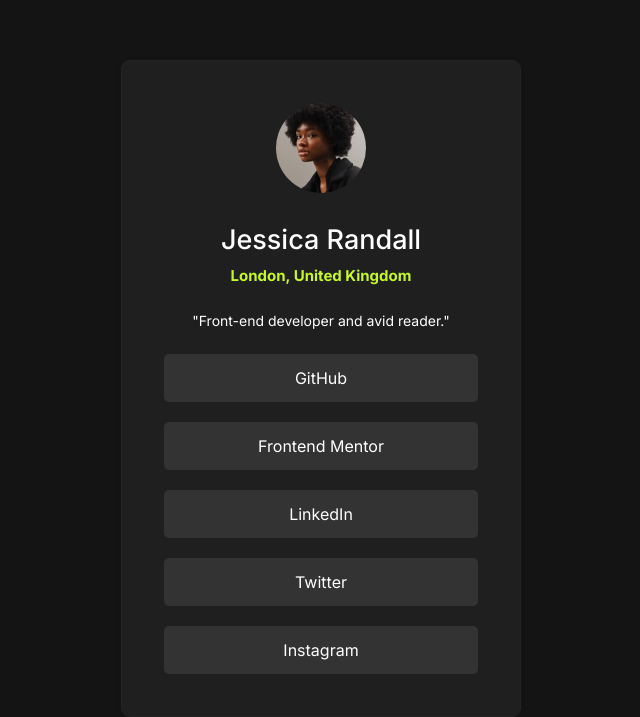
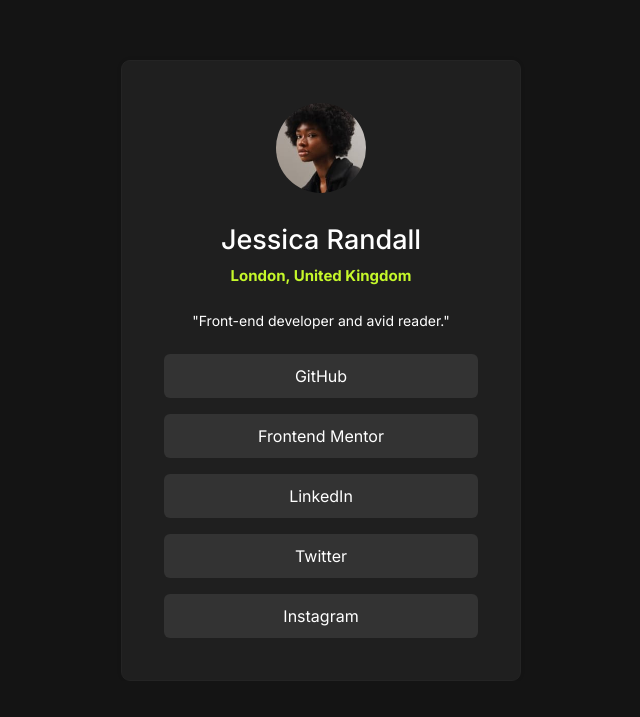
Before and after one commit to triciodevs/FM-Challenge-3, a plain HTML site: page index.html in a window 1280 px wide. Shown: the part 120-837 px from the top of the page, without its empty margins (319-959 px from the left). After the commit the page ends 801 px from the top, so only its background shows below. Drawn offline with Linux system fonts and the light colour scheme.

Commit message:
Update solution to FM-Challenge-3

```diff
--- a/css/style.css
+++ b/css/style.css
@@ -20,7 +20,7 @@
    body {
      background-color: #141414;
      color: #ffffff;
-     font-family: inter;
+     font-family: inter, sans-serif;
    }
 
 
@@ -99,7 +99,7 @@
      align-items: center;
      justify-content: center;
      flex-direction: column;
-     gap: 20px;
+     gap: 16px;
      /* margin: 0; */
      width: 100%;
 
@@ -113,17 +113,18 @@
 
    .link {
      background-color: #333333;
-     padding: 14px;
+     padding: 12px;
 
      width: 100%;
      text-align: center;
-     border-radius: 5px;
+     border-radius: 6px;
    }
 
 
    .link a {
      text-decoration: none;
      color: #ffffff;
+     font-size: 16px;
    }
 
 
```
